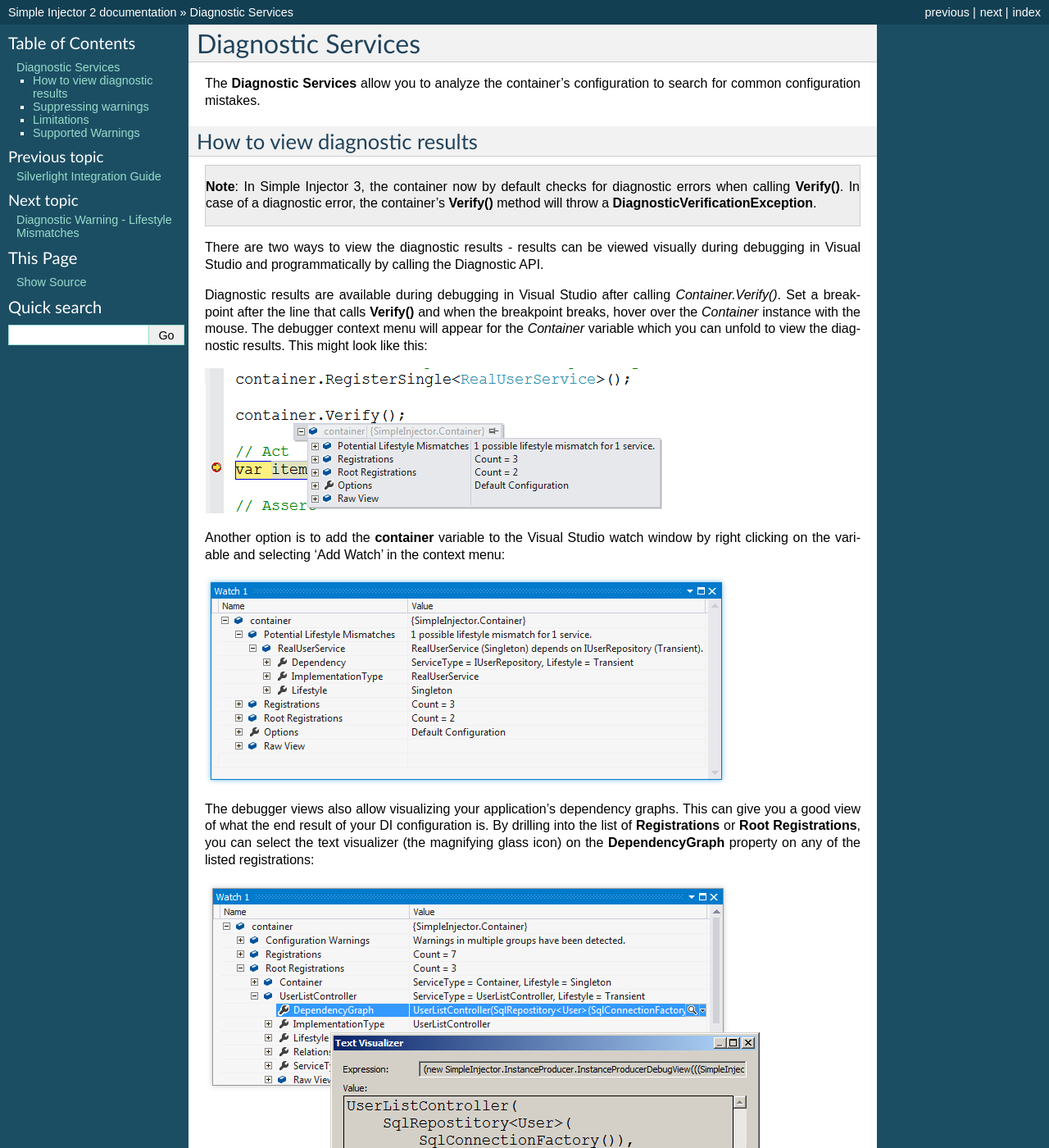
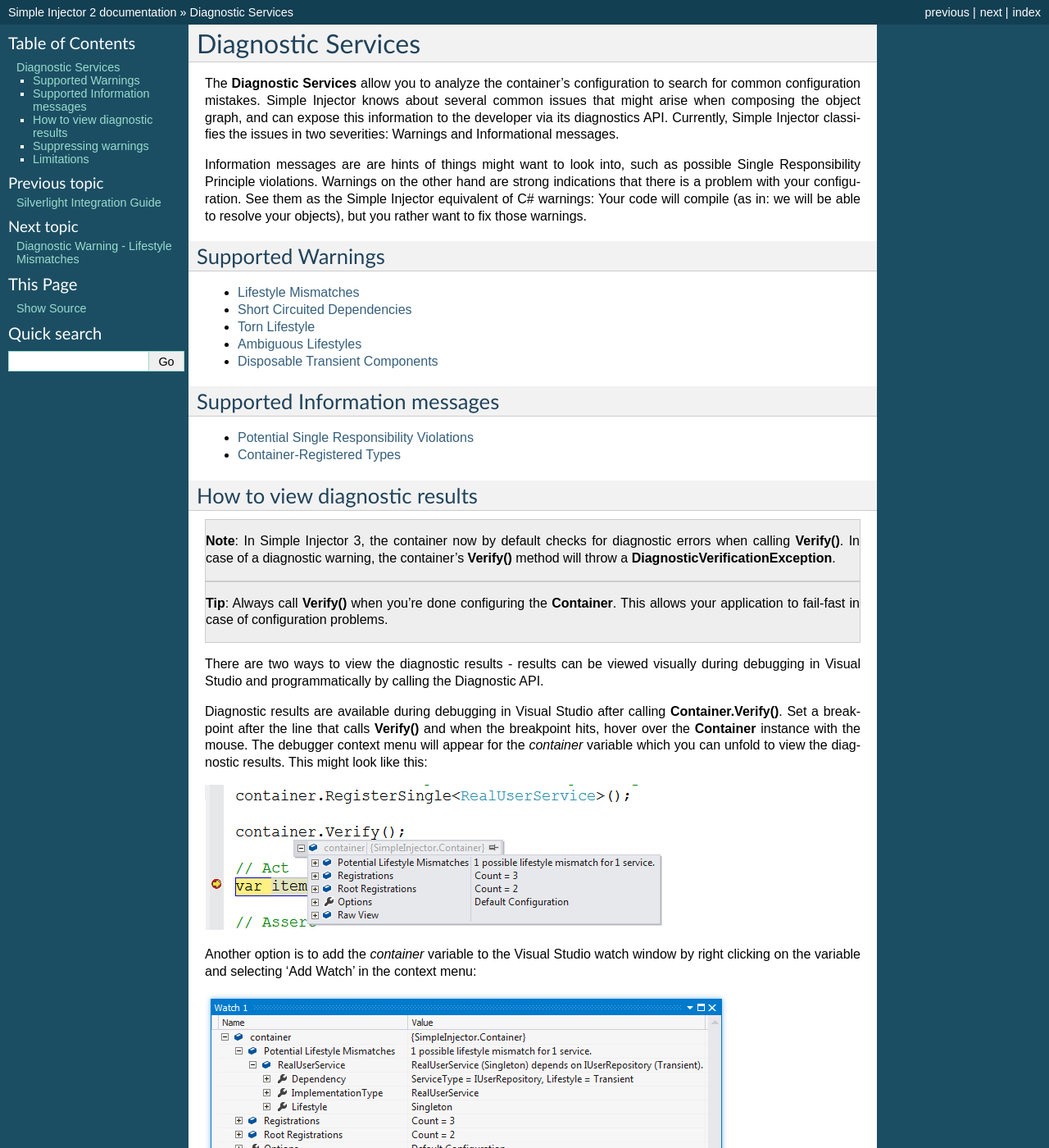
Before and after one commit to simpleinjector/Documentation, a Sphinx documentation site: the page built from source/diagnostics.rst, in a window 1280 px wide and 1400 px high. Shown: the whole window at 82% size. Built offline with Sphinx 7.4.7, drawn with Linux system fonts in a browser that asks for light colours; some of the changed text lies outside the part shown.

Commit message:
Diagnostics page improved.

```diff
--- a/source/diagnostics.rst
+++ b/source/diagnostics.rst
@@ -2,23 +2,50 @@
 Diagnostic Services
 ===================
 
-The **Diagnostic Services** allow you to analyze the container's configuration to search for common configuration mistakes.
+The **Diagnostic Services** allow you to analyze the container's configuration to search for common configuration mistakes. Simple Injector knows about several common issues that might arise when composing the object graph, and can expose this information to the developer via its diagnostics API. Currently, Simple Injector classifies the issues in two severities: Warnings and Informational messages.
+
+Information messages are are hints of things might want to look into, such as possible Single Responsibility Principle violations. Warnings on the other hand are strong indications that there is a problem with your configuration. See them as the Simple Injector equivalent of C# warnings: Your code will compile (as in: we will be able to resolve your objects), but you rather want to fix those warnings.
+
+Supported Warnings
+==================
+
+.. toctree::
+    :titlesonly:
+
+    Lifestyle Mismatches <LifestyleMismatches>
+    Short Circuited Dependencies <ShortCircuitedDependencies>
+    Torn Lifestyle <tornlifestyle>
+    Ambiguous Lifestyles <ambiguouslifestyles>
+    Disposable Transient Components <disposabletransientcomponent>
+
+Supported Information messages
+==============================
+
+.. toctree::
+    :titlesonly:
+
+    Potential Single Responsibility Violations <PotentialSingleResponsibilityViolations>
+    Container-Registered Types <ContainerRegisteredTypes>
 
 How to view diagnostic results
 ==============================
 
 .. container:: Note
 
-    **Note**: In Simple Injector 3, the container now by default checks for diagnostic errors when calling **Verify()**. In case of a diagnostic error, the container's **Verify()** method will throw a **DiagnosticVerificationException**.
+    **Note**: In Simple Injector 3, the container now by default checks for diagnostic errors when calling **Verify()**. In case of a diagnostic warning, the container's **Verify()** method will throw a **DiagnosticVerificationException**.
+
+.. container:: Note
+
+    **Tip**: Always call **Verify()** when you're done configuring the **Container**. This allows your application to fail-fast in case of configuration problems.
 
 There are two ways to view the diagnostic results - results can be viewed visually during debugging in Visual Studio and programmatically by calling the Diagnostic API.
 
-Diagnostic results are available during debugging in Visual Studio after calling *Container.Verify()*. Set a breakpoint after the line that calls **Verify()** and when the breakpoint breaks, hover over the *Container* instance with the mouse. The debugger context menu will appear for the *Container* variable which you can unfold to view the diagnostic results. This might look like this:
+Diagnostic results are available during debugging in Visual Studio after calling **Container.Verify()**. Set a breakpoint after the line that calls **Verify()** and when the breakpoint hits, hover over the **Container** instance with the mouse. The debugger context menu will appear for the *container* variable which you can unfold to view the diagnostic results. This might look like this:
 
 .. image:: images/diagnosticsdebuggerview.png
    :alt: Diagnostics debugger view context menu
 
-Another option is to add the **container** variable to the Visual Studio watch window by right clicking on the variable and selecting 'Add Watch' in the context menu:
+Another option is to add the *container* variable to the Visual Studio watch window by right clicking on the variable and selecting 'Add Watch' in the context menu:
 
 .. image:: images/diagnostics2.png
    :alt: Diagnostics debugger view watch window
@@ -32,7 +59,7 @@ The debugger views also allow visualizing your application's dependency graphs.
 
     **Note**: **Root Registrations** are registrations that are not depended upon by any other registration (or at least, not that Simple Injector can statically determine). They form the starting point of an object graph and are usually the types that are directly resolved from the container.
 
-This same information can be requested programmatically by using the Diagnostic API. The Diagnostic API is located in the **SimpleInjector.Diagnostics** namespace. Interacting with the Diagnostic API is especially useful for automated testing. The following is an example of an integration test that checks whether the container is free of configuration warnings:
+This same information can be requested programmatically by using the Diagnostic API. The Diagnostic API is located in the **SimpleInjector.Diagnostics** namespace. Interacting with the Diagnostic API is especially useful for automated testing. The following is an example of an integration test that checks whether the container is free of configuration warnings and informational messages:
 
 .. code-block:: c#
 
@@ -60,15 +87,15 @@ Instead of interacting with the Diagnostic API directly, you can force the conta
 
     container.Verify();
 
-A call to *Verify()* defaults to *Verify(VerificationOption.VerifyAndDiagnose)*. When called, the container will check for the warning types that are most likely to cause bugs in your application. By calling this overload during application startup, or inside an integration test, you'll keep the feedback cycle as short as possible, and you'll get notified about possible bugs that otherwise might have stayed undetected for much too long.
+A call to **Verify()** defaults to **Verify(VerificationOption.VerifyAndDiagnose)**. When called, the container will check for all the warning types, since they are most likely to cause bugs in your application. By calling this overload during application startup, or inside an integration test, you'll keep the feedback cycle as short as possible, and you'll get notified about possible bugs that otherwise might have stayed undetected for much too long.
 
 
 Suppressing warnings
 ====================
 
-There are rare cases that you want to ignore the warning system for specific registrations. There are scenarios where you are sure that the presented warning does not cause any harm in your case and changing the application's design is not feasible. In such situation you can suppress warnings on a case by case basis. This prevents a call to *Verify(VerificationOption.VerifyAndDiagnose)* from throwing an exception, it prevents the warning from popping up in the debugger, and it prevents the *Analyzer.Analyze()* method from returning that warning.
+There are rare cases that you want to ignore the warning system for specific registrations. There are scenarios where you are sure that the presented warning does not cause any harm in your case and changing the application's design is not feasible. In such situation you can suppress warnings on a case by case basis. This prevents a call to **Verify()** or **Verify(VerificationOption.VerifyAndDiagnose)** from throwing an exception, it prevents the warning from popping up in the debugger, and it prevents the *Analyzer.Analyze()* method from returning that warning.
 
-A warning can be suppressed by disabling a specific warning type on a *Registration* object. Example:
+A warning can be suppressed by disabling a specific warning type on a **Registration** object. Example:
 
 .. code-block:: c#
 
@@ -79,7 +106,7 @@ A warning can be suppressed by disabling a specific warning type on a *Registrat
 
     registration.SuppressDiagnosticWarning(DiagnosticType.DisposableTransientComponent);
 
-In the previous code sample, a *Registration* instance for the *HomeController* type is created and registered in the container. This *Registration* instance is explicitly marked to suppress the diagnostic warning type **Disposable Transient Component**.
+In the previous code sample, a **Registration** instance for the *HomeController* type is created and registered in the container. This **Registration** instance is explicitly marked to suppress the diagnostic warning type **Disposable Transient Component**.
 
 Suppressing this warning type for an MVC controller makes sense, because the MVC framework will ensure proper disposal of MVC controllers.
 
@@ -93,7 +120,7 @@ Alternatively, you can also request an already made registered and suppress a wa
 
 .. container:: Note
 
-    **Tip**: *RegisterMvcControllers* extension method of the **SimpleInjector.Integration.Web.Mvc.dll** will batch-register all MVC controllers and will automatically suppress the **Disposable Transient Component** warning on controller types.
+    **Tip**: The **RegisterMvcControllers** extension method of the **SimpleInjector.Integration.Web.Mvc.dll** will batch-register all MVC controllers and will automatically suppress the **Disposable Transient Component** warning on controller types.
 
 
 Limitations
@@ -103,7 +130,7 @@ Limitations
 
     **Warning**: Although the *Container* can spot several configuration mistakes, be aware that there will always be ways to make configuration errors that the Diagnostic Services cannot identify. Wiring your dependencies is a delicate matter and should be done with care. Always follow best practices.
 
-The **Diagnostic Services** work by analyzing all information that is known by the container. In general, only relationships between types that can be statically determined (such as  constructor arguments) can be analyzed. The *Container* uses the following information for analysis:
+The **Diagnostic Services** work by analyzing all information that is known by the container. In general, only relationships between types that can be statically determined (such as constructor arguments) can be analyzed. The *Container* uses the following information for analysis:
 
 * Constructor arguments of types that are created by the container (auto-wired types).
 * Dependencies added by :ref:`Decorators <Decoration>`.
```
Also changed, not shown: other parts of source/diagnostics.rst (+0 -14 lines).
